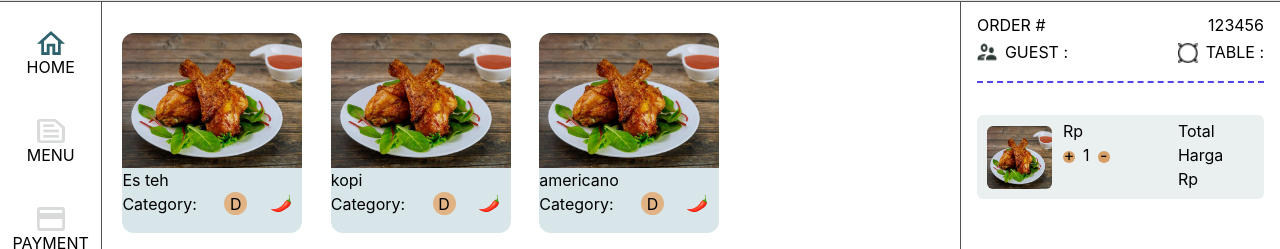
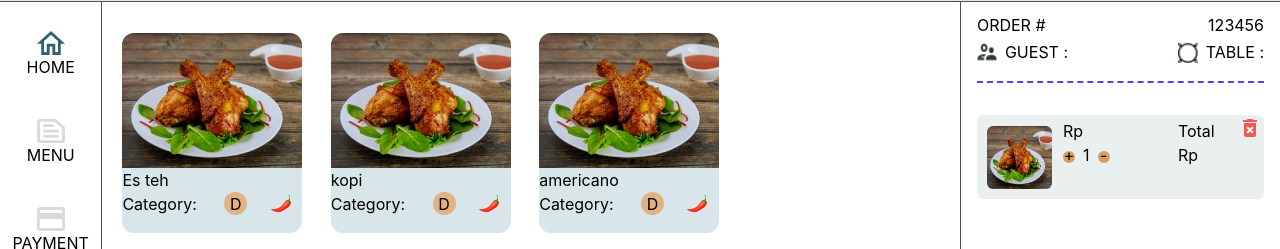
Before and after one commit to ayuwidyainggit/POS---React-Redux, a React (Create React App) app: page /order in a window 1280 px wide. Shown: the part 95-344 px from the top of the page. Built offline with nearby package versions, Linux system fonts and the light colour scheme.

Commit message:
add remove card

```diff
--- a/src/components/CardProduct.js
+++ b/src/components/CardProduct.js
@@ -4,6 +4,7 @@ import CalculateBox from './CalculateBox';
 import { useSelector } from 'react-redux';
 import { inc, dec, removeFromCard } from '../store/actions/product';
 import { useDispatch } from 'react-redux';
+import remove from '../assets/icon/remove.png';
 
 const CardProduct = (props) => {
   const [count, setCount] = useState(1);
@@ -39,6 +40,11 @@ const CardProduct = (props) => {
     }
   };
 
+  const removeItem = (id) => {
+    alert('anda yakin ingin meremove item ini?');
+    dispatch(removeFromCard(id));
+  };
+
   return (
     <div>
       <div className="bg-[#EAF0F0] w-[90%]  relative flex left-[5%] rounded-md top-4 h-[84px] mb-3">
@@ -58,9 +64,12 @@ const CardProduct = (props) => {
             </button>
           </div>
         </div>
-        <div className="w-[30%] pt-1">
-          <p>Total Harga</p>
+        <div className="w-[20%] pt-1 pr-4">
+          <p>Total </p>
           <p>Rp{total}</p>
+        </div>
+        <div className="w-[10%] pt-1 pl-2">
+          <img onClick={() => removeItem(props.id)} src={remove} alt="" srcset="" />
         </div>
       </div>
 
```
Also changed, not shown: src/assets/icon/close.png (added).
